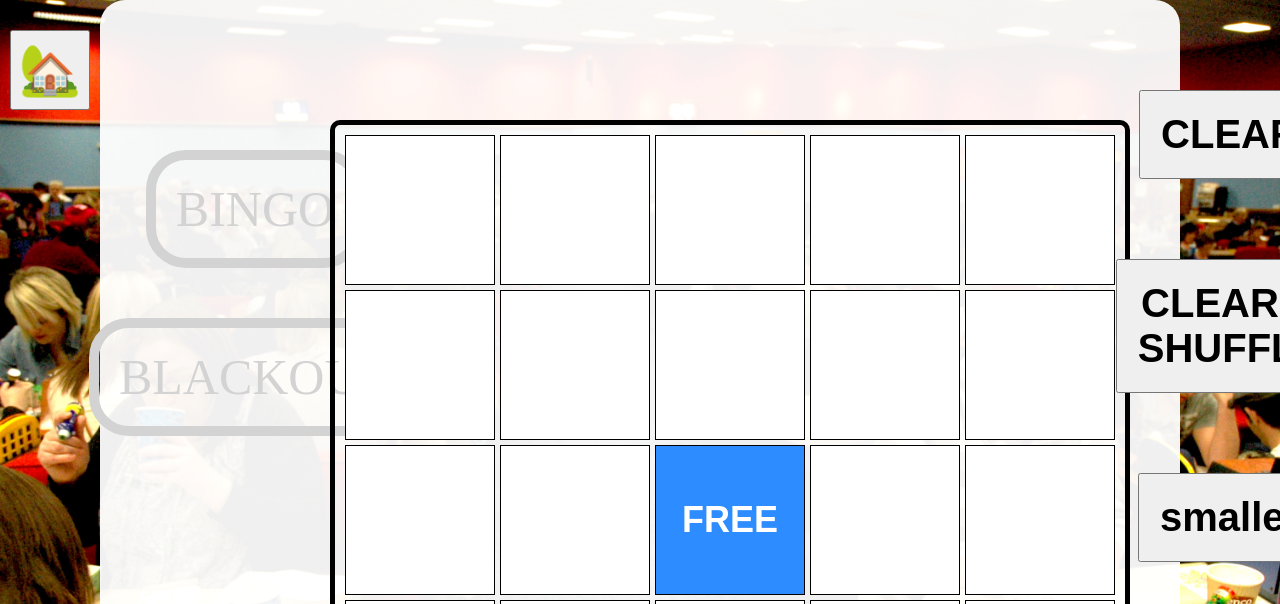
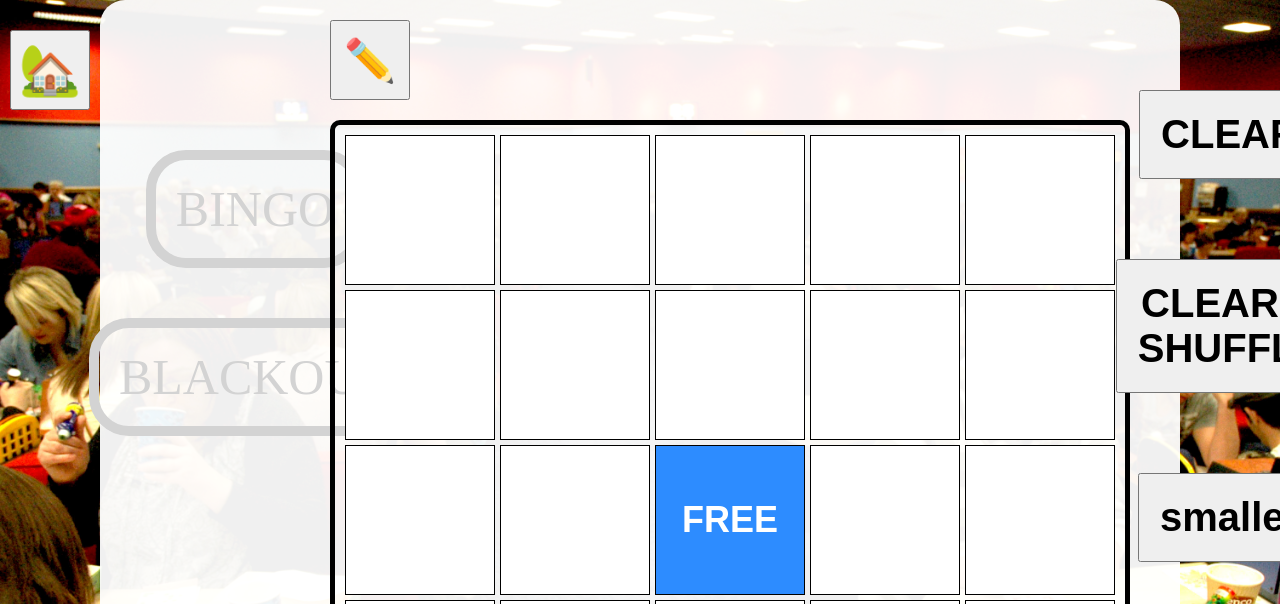
Before and after one commit to hechtoid/Bingo, a React app in the folder frontend/: page /game/1/1 in a window 1280 px wide. Shown: the top 604 px of the page. Built offline with nearby package versions, Linux system fonts and the light colour scheme; no server answers.

Commit message:
streamline list passed as props

```diff
--- a/frontend/src/components/app.css
+++ b/frontend/src/components/app.css
@@ -2,7 +2,10 @@ a, a:visited, a:hover, a:link, a:active {
     text-decoration: none;
     color: black;
 }
-body{
+*:disabled {
+    cursor: not-allowed !important;
+}
+body {
     background-image: url('/bingo-hall3.jpg');
     background-size: cover;
     background-repeat: no-repeat;
@@ -14,11 +17,11 @@ body{
     padding: 0px 100px;
     box-sizing: border-box;
 }
-#root{
+#root {
     width: 100%;
     height: 100%;
 }
-.app{
+.app {
     width: 100%;
     height: 100%;
     display: flex;
--- a/frontend/src/components/game/board.js
+++ b/frontend/src/components/game/board.js
@@ -110,8 +110,8 @@ return (
         </div>
         <div>
             <div className="thead">
-                { props._id ?
-                    <Link to={ {pathname: `/wordlists/${props._id}`, list: {words: props.list, name: props.name, _id: props._id}} }>
+                { props.link ?
+                    <Link to={props.link}>
                         <button title="Edit List">
                             <div>
                                 <span className="pencil" title="Edit List" aria-label="Edit List" role="img">
--- a/frontend/src/components/game/game.js
+++ b/frontend/src/components/game/game.js
@@ -89,6 +89,7 @@ class Game extends React.Component {
     }
 render() {
     let phrases = this.phraseLister()
+    let linkList = {pathname: `/wordlists/${this.state._id}/${encodeURIComponent(this.state.name)}`, list: {words: this.state.phrases, name: this.state.name, _id: this.state._id}}
     return (
         <div className="games">
             <Board
@@ -102,7 +103,7 @@ render() {
                 size={this.state.size}
                 bigger={this.bigger}
                 smaller={this.smaller}
-                _id={this.state._id}
+                link={linkList}
                 key={this.state.key}
             />
         </div>
--- a/frontend/src/components/wordlists/compose_phrase_list.js
+++ b/frontend/src/components/wordlists/compose_phrase_list.js
@@ -91,15 +91,17 @@ class ComposePhraseList extends React.Component {
 
   render() {
     let words = this.state.words.map( (phrase,idx) => <Phrase phrase={phrase} key={idx} delete={this.deletePhraseAt(idx)}/> )
-    let gameLink = this.state._id
-                ? { pathname: `/game/${this.state._id}`, list: this.state }
-                : { pathname: `/game/new`, list: {words: this.state.words, name: this.state.name, _id: 'new'} }
+    let gameLink = this.state.words.length===0
+                ? this.props.location.pathname
+                  : this.state._id
+                    ? { pathname: `/game/${this.state._id}/${encodeURIComponent(this.state.name)}`, list: this.state }
+                    : { pathname: `/game/new/${encodeURIComponent(this.state.name)}`, list: {words: this.state.words, name: this.state.name, _id: 'new'} }
     return (
       <div className="new-wordlist">
       <div>
         <div className="title">
           <Link to={gameLink}>
-            <button title="Start Game">
+            <button title="Start Game" disabled={this.state.words.length===0}>
               <div>
                 <span title="Start Game" aria-label="Start Game" role="img">
                   🎰
```
